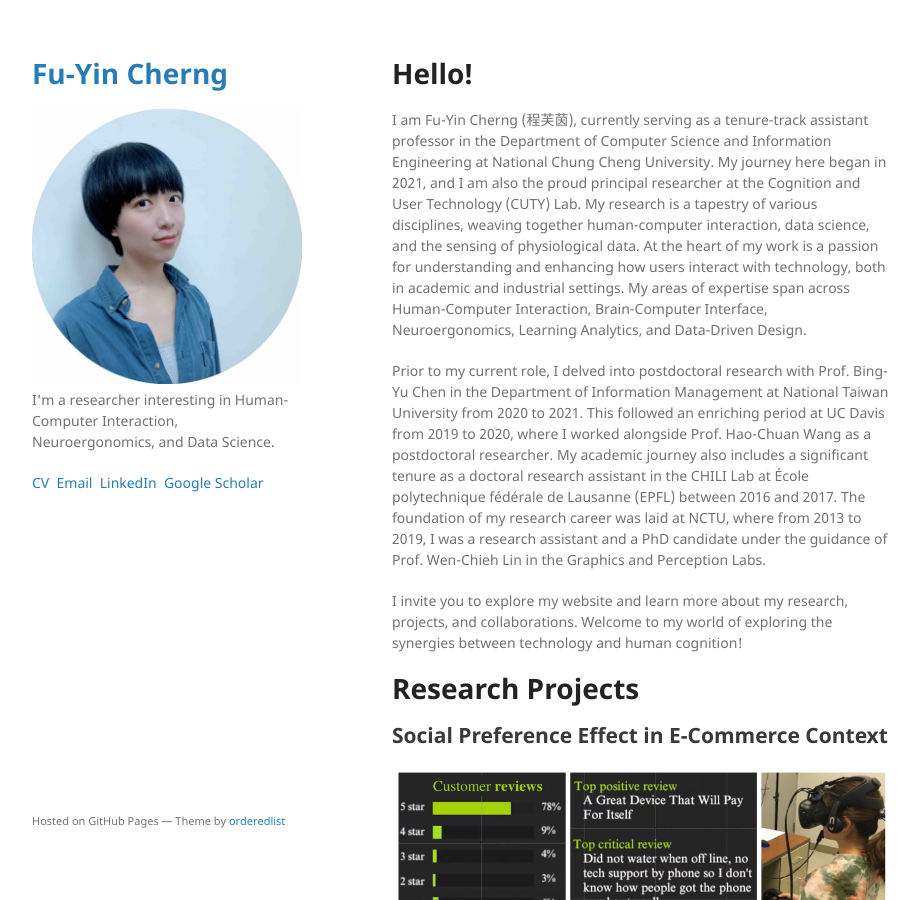
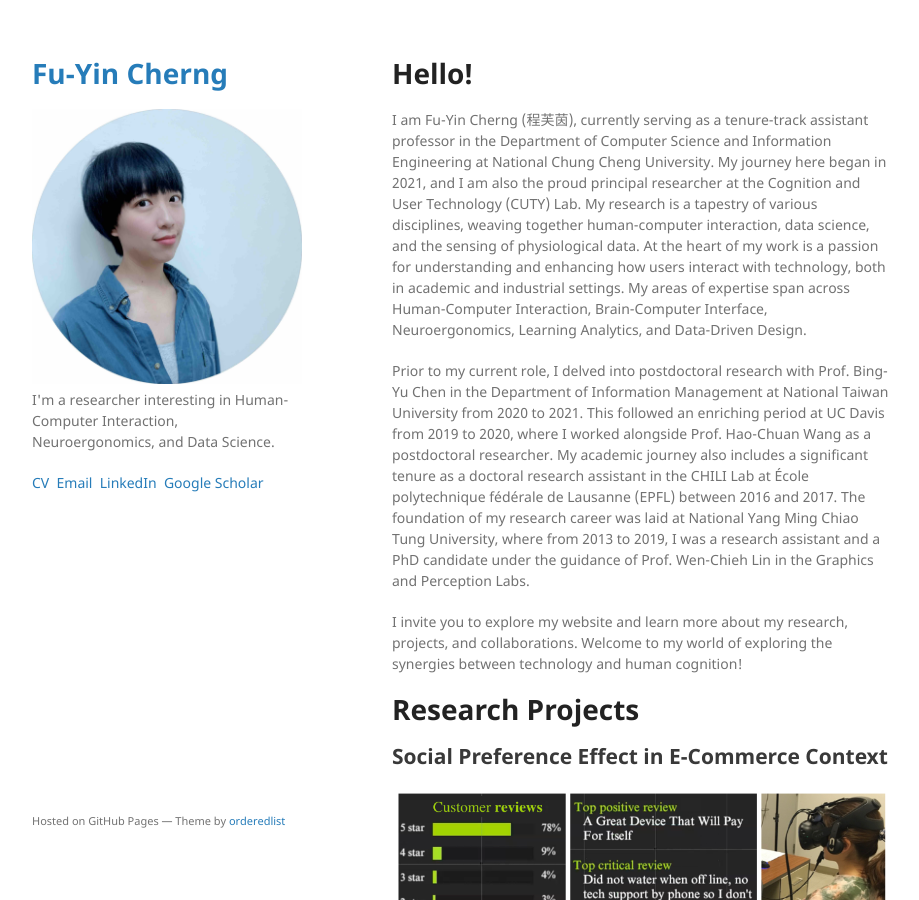
Before and after one commit to FuyinCherng/FuyinCherng.github.io, a Jekyll site: the page built from index.md, in a window 1280 px wide and 900 px high. Shown: the whole window, without its empty margins (178-1097 px from the left). Built offline with Jekyll 4.4.1, drawn with Linux system fonts in a browser that asks for light colours; our own code applies the rules of GitHub Pages for plain Markdown files.

Commit message:
Update index.md

```diff
--- a/index.md
+++ b/index.md
@@ -5,7 +5,7 @@ layout: default
 # Hello!
 I am Fu-Yin Cherng (程芙茵), currently serving as a tenure-track assistant professor in the Department of Computer Science and Information Engineering at National Chung Cheng University. My journey here began in 2021, and I am also the proud principal researcher at the Cognition and User Technology (CUTY) Lab. My research is a tapestry of various disciplines, weaving together human-computer interaction, data science, and the sensing of physiological data. At the heart of my work is a passion for understanding and enhancing how users interact with technology, both in academic and industrial settings. My areas of expertise span across Human-Computer Interaction, Brain-Computer Interface, Neuroergonomics, Learning Analytics, and Data-Driven Design.
 
-Prior to my current role, I delved into postdoctoral research with Prof. Bing-Yu Chen in the Department of Information Management at National Taiwan University from 2020 to 2021. This followed an enriching period at UC Davis from 2019 to 2020, where I worked alongside Prof. Hao-Chuan Wang as a postdoctoral researcher. My academic journey also includes a significant tenure as a doctoral research assistant in the CHILI Lab at École polytechnique fédérale de Lausanne (EPFL) between 2016 and 2017. The foundation of my research career was laid at NCTU, where from 2013 to 2019, I was a research assistant and a PhD candidate under the guidance of Prof. Wen-Chieh Lin in the Graphics and Perception Labs.
+Prior to my current role, I delved into postdoctoral research with Prof. Bing-Yu Chen in the Department of Information Management at National Taiwan University from 2020 to 2021. This followed an enriching period at UC Davis from 2019 to 2020, where I worked alongside Prof. Hao-Chuan Wang as a postdoctoral researcher. My academic journey also includes a significant tenure as a doctoral research assistant in the CHILI Lab at École polytechnique fédérale de Lausanne (EPFL) between 2016 and 2017. The foundation of my research career was laid at National Yang Ming Chiao Tung University, where from 2013 to 2019, I was a research assistant and a PhD candidate under the guidance of Prof. Wen-Chieh Lin in the Graphics and Perception Labs.
 
 I invite you to explore my website and learn more about my research, projects, and collaborations. Welcome to my world of exploring the synergies between technology and human cognition!
 
```
